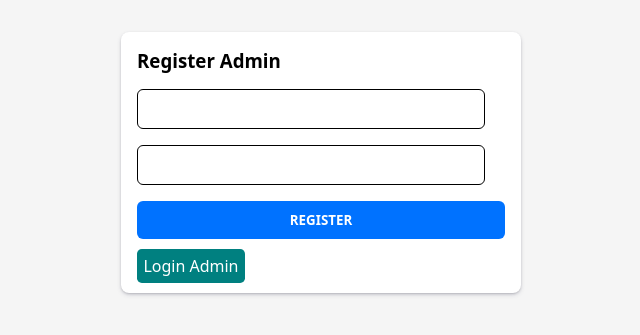
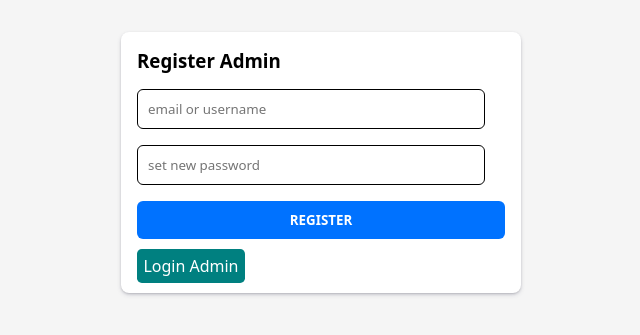
Before and after one commit to Maxmentor/Stream-With-Chat-PHP, a PHP site: page /admin/register.php in a window 1280 px wide. Shown: the top 335 px of the page, without its empty margins (319-959 px from the left). Run offline with PHP 8.4, Linux system fonts and the light colour scheme.

Commit message:
Update register.php

```diff
--- a/admin/register.php
+++ b/admin/register.php
@@ -20,7 +20,7 @@ if(isset($_POST['register'])){
 <link rel="stylesheet" href="./assets/css/style.css">
 <style>
 body{font-family:Arial,sans-serif; background:#f5f5f5; padding:1rem;}
-.card{background:#fff; box-shadow: rgba(50, 50, 93, 0.25) 0px 2px 5px -1px, rgba(0, 0, 0, 0.3) 0px 1px 3px -1px; margin:1rem auto; width:96%; max-width:400px; padding:1rem; border-radius:8px;}
+.card{background:#fff; box-shadow: rgba(50, 50, 93, 0.25) 0px 2px 5px -1px, rgba(0, 0, 0, 0.3) 0px 1px 3px -1px; margin:1rem auto; width:89.5%; max-width:400px; padding:1rem; border-radius:8px;}
 h3{margin-bottom:1rem;}
 input, button{width:100%; padding:10px; margin-bottom:1rem; border:none; border-radius:6px;}
 button{background:#0072ff; color:#fff; font-weight:bold; cursor:pointer;}
@@ -34,8 +34,8 @@ button:hover{background:#0056c1;}
     <h3 style="color:black;">Register Admin</h3>
 
 <form method="post">
-<input  style="border:.3px solid;width:94.5%;"  name="username" required>
-<input style="border:.3px solid;width:94.5%;"  type="password" name="password" required>
+<input  style="border:.3px solid;width:94.5%;"  name="username" required placeholder="email or username">
+<input style="border:.3px solid;width:94.5%;"  type="password" name="password" required placeholder="set new password">
 <button name="register">REGISTER</button>
 </form>
 <a type="button" style="background-color:teal;color:white;padding:.4rem;border-radius:.3rem;text-decoration:none;" href="login.php">Login Admin</a>
```
